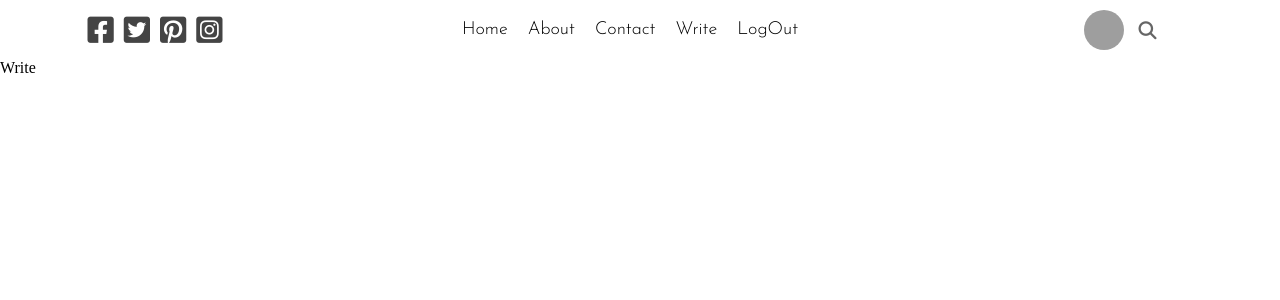
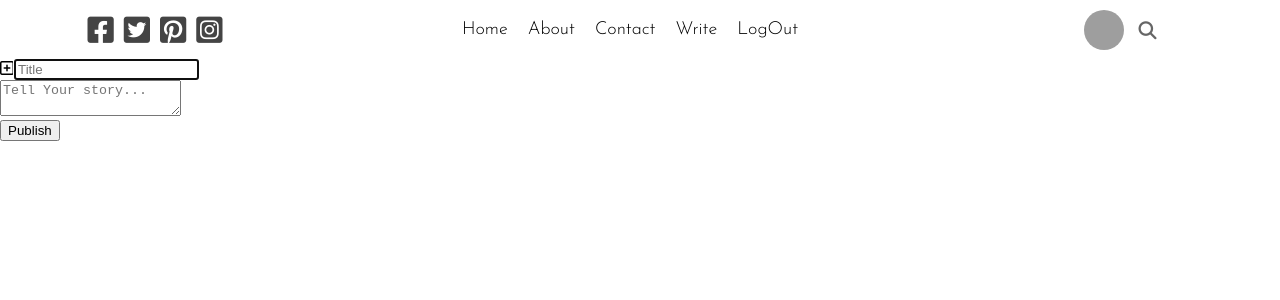
Before and after one commit to najrul04/Ilaria, a React (Create React App) app: page / in a window 1280 px wide. Shown: the top 300 px of the page. Built offline with nearby package versions, Linux system fonts and the light colour scheme; grey boxes are pictures that could not be loaded.

Commit message:
write section continues

```diff
--- a/src/pages/write/write.css
+++ b/src/pages/write/write.css
@@ -0,0 +1,7 @@
+.write{}
+.writeForm{}
+.writeFormGroup{}
+.writeInput{}
+.writeFormGroup{}
+.writeInput{}
+.writeSubmit{}
--- a/src/pages/write/write.jsx
+++ b/src/pages/write/write.jsx
@@ -3,7 +3,21 @@ import "./Write.css"
 export default function Write() {
   return (
     <div className='write'>
-        Write
+        <form action="" className='writeForm'>
+          <div className="writeFormGroup">
+            <label htmlFor="fileInput">
+            <i class="fa-regular fa-square-plus"></i>
+            </label>
+            <input type="file" id='fileInput' style={{display:'none'}}/>
+            <input type="text" placeholder='Title' className='writeInput' autoFocus={true}/>
+          </div>
+          <div className="writeFormGroup">
+            <textArea placeholder="Tell Your story..." type="text" className="writeInput writeText"></textArea>
+          </div>
+          <button className="writeSubmit">
+            Publish
+          </button>
+        </form>
     </div>
   )
 }
```
